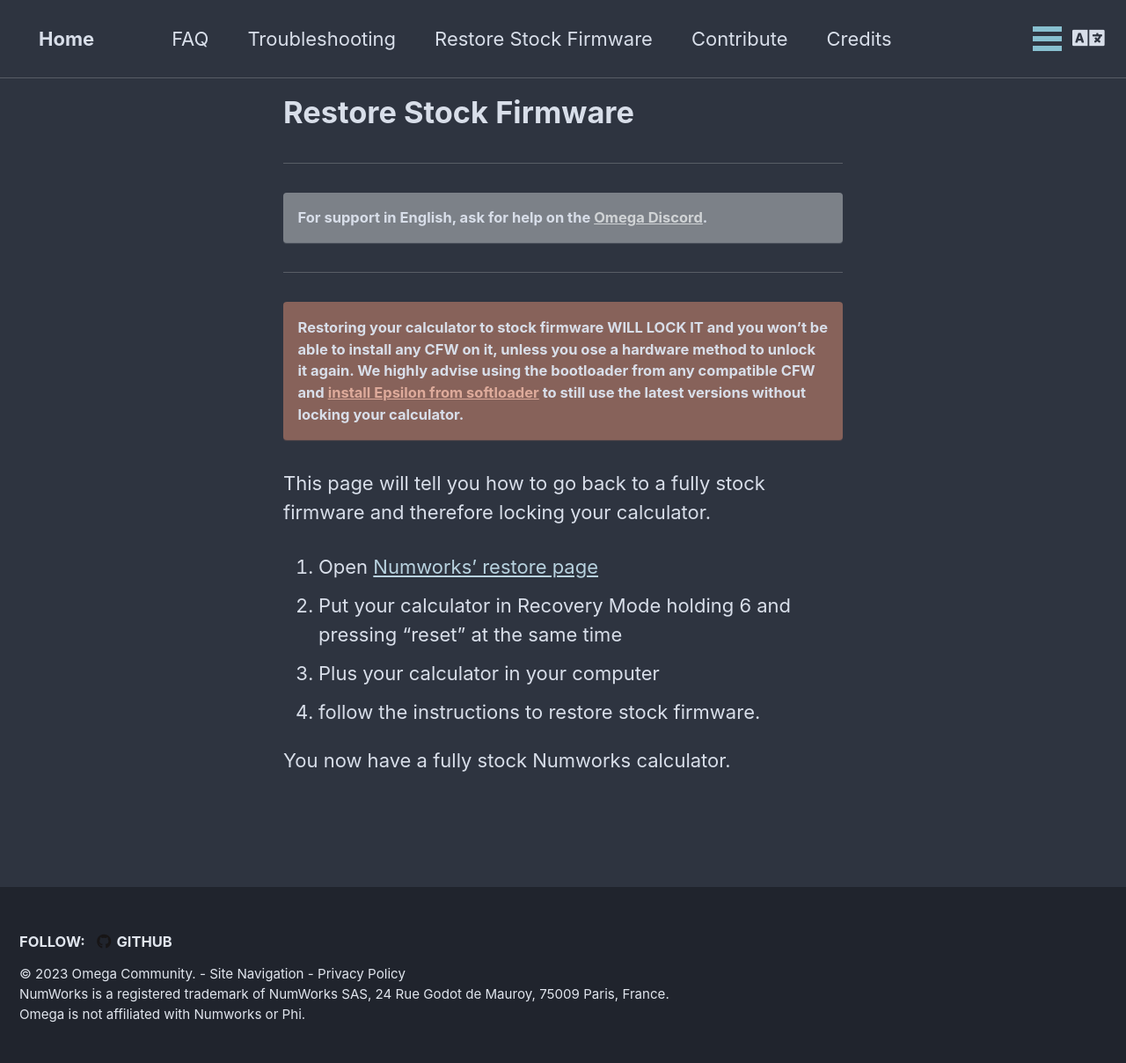
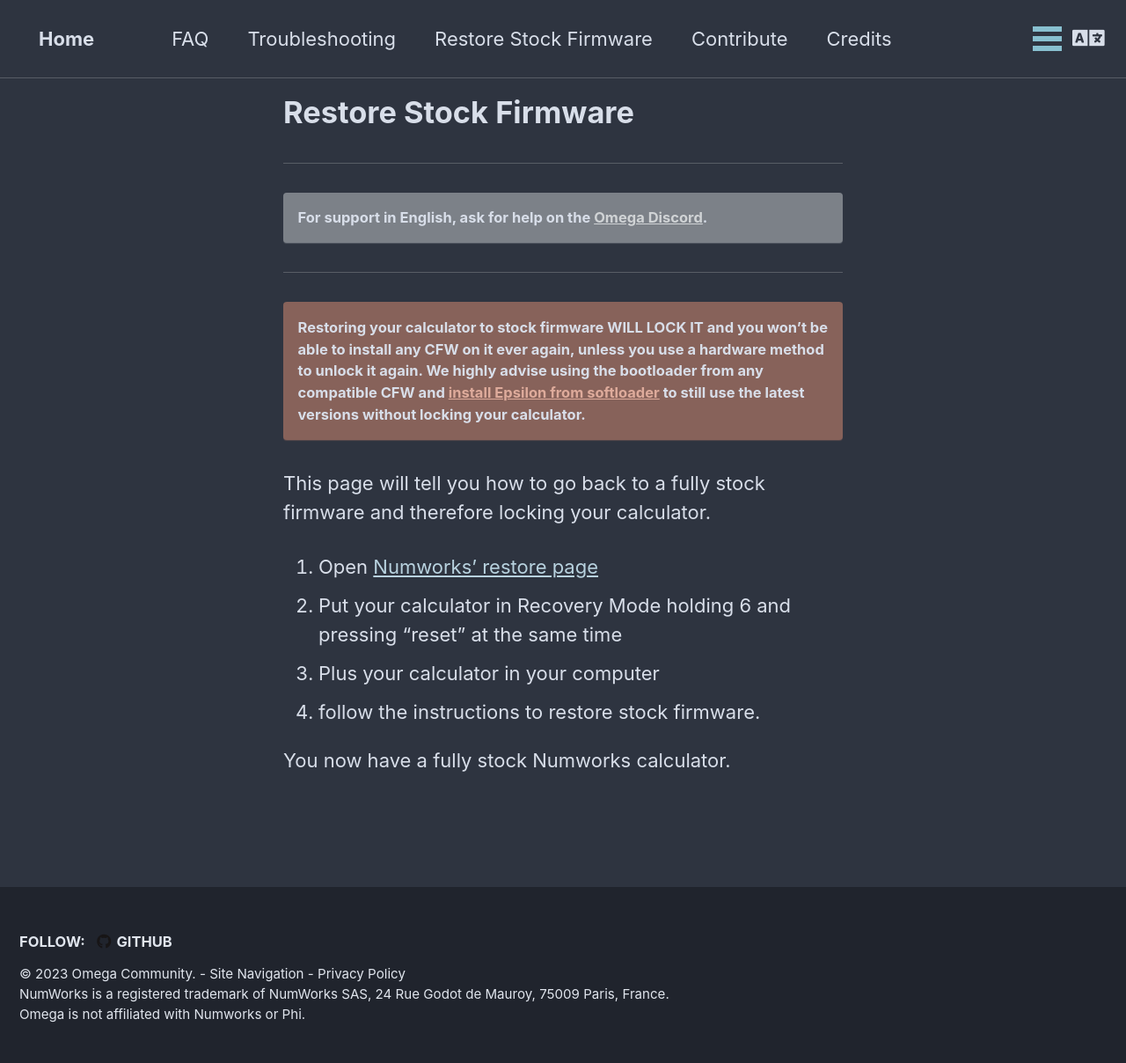
Before and after one commit to Omega-Numworks/Omega-Guide, a Jekyll site: the page built from _pages/en_US/restore-stock-firmware.md, in a window 1280 px wide. Shown: the whole page at 88% size. Built offline with Jekyll 4.4.1, drawn with Linux system fonts in a browser that asks for light colours; comment, search, counter and statistics services are not loaded.

Commit message:
Update restore-stock-firmware.md

```diff
--- a/_pages/en_US/restore-stock-firmware.md
+++ b/_pages/en_US/restore-stock-firmware.md
@@ -2,7 +2,7 @@
 title: "Restore Stock Firmware"
 ---
 
-Restoring your calculator to stock firmware **WILL LOCK IT** and you won't be able to install any CFW on it, unless you ose a hardware method to unlock it again. We highly advise using the bootloader from any compatible CFW and [install Epsilon from softloader](install-epsilon-from-softloader) to still use the latest versions without locking your calculator.
+Restoring your calculator to stock firmware **WILL LOCK IT** and you won't be able to install any CFW on it ever again, unless you use a hardware method to unlock it again. We highly advise using the bootloader from any compatible CFW and [install Epsilon from softloader](install-epsilon-from-softloader) to still use the latest versions without locking your calculator.
 {: .notice--warning}
 
 
```
